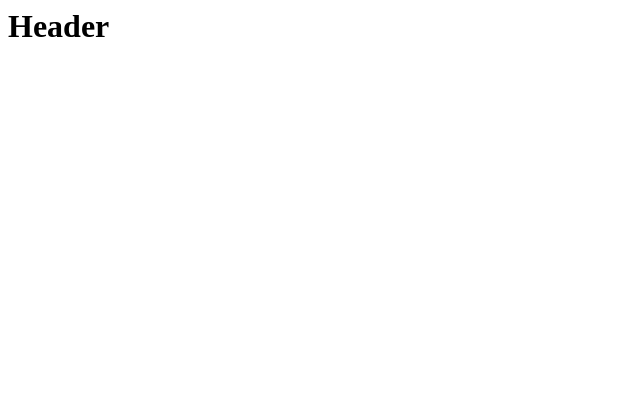
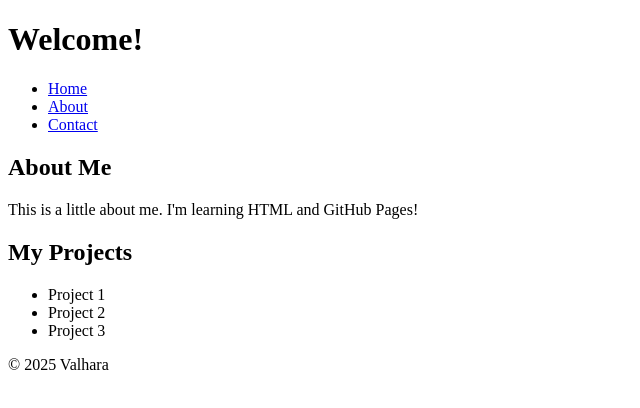
Before and after one commit to Valhara55/valhara55.github.io, a plain HTML site: page index.html in a window 1280 px wide. Shown: the whole page, without its empty margins (0-640 px from the left). Drawn offline with Linux system fonts and the light colour scheme.

Commit message:
Update index.html

```diff
--- a/index.html
+++ b/index.html
@@ -1 +1,42 @@
-<h1>Header</h1>
+<!DOCTYPE html>
+<html lang="en">
+<head>
+    <meta charset="UTF-8">
+    <meta name="viewport" content="width=device-width, initial-scale=1.0">
+    <meta http-equiv="X-UA-Compatible" content="ie=edge">
+    <title>My First Website</title>
+    <link rel="stylesheet" href="styles.css">
+</head>
+<body>
+    <header>
+        <h1>Welcome!</h1>
+        <nav>
+            <ul>
+                <li><a href="#">Home</a></li>
+                <li><a href="#">About</a></li>
+                <li><a href="#">Contact</a></li>
+            </ul>
+        </nav>
+    </header>
+
+    <main>
+        <section>
+            <h2>About Me</h2>
+            <p>This is a little about me. I'm learning HTML and GitHub Pages!</p>
+        </section>
+
+        <section>
+            <h2>My Projects</h2>
+            <ul>
+                <li>Project 1</li>
+                <li>Project 2</li>
+                <li>Project 3</li>
+            </ul>
+        </section>
+    </main>
+
+    <footer>
+        <p>&copy; 2025 Valhara</p>
+    </footer>
+</body>
+</html>
```
